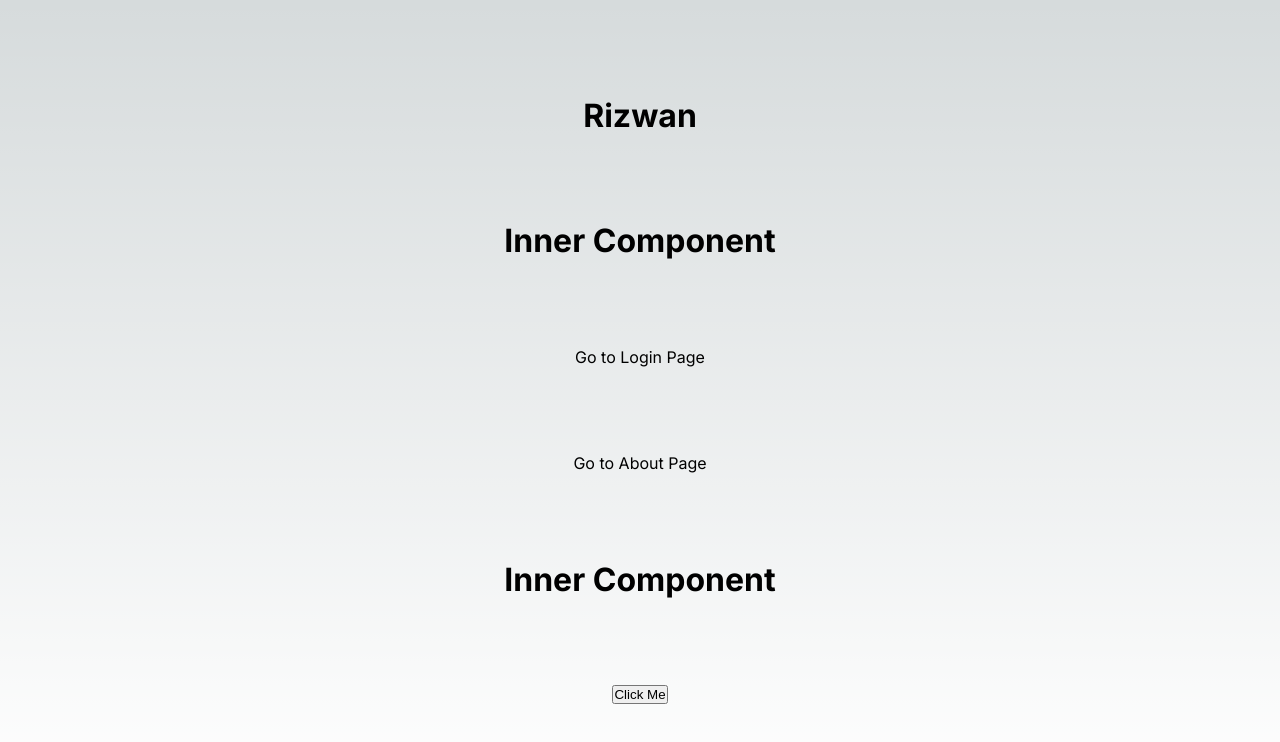
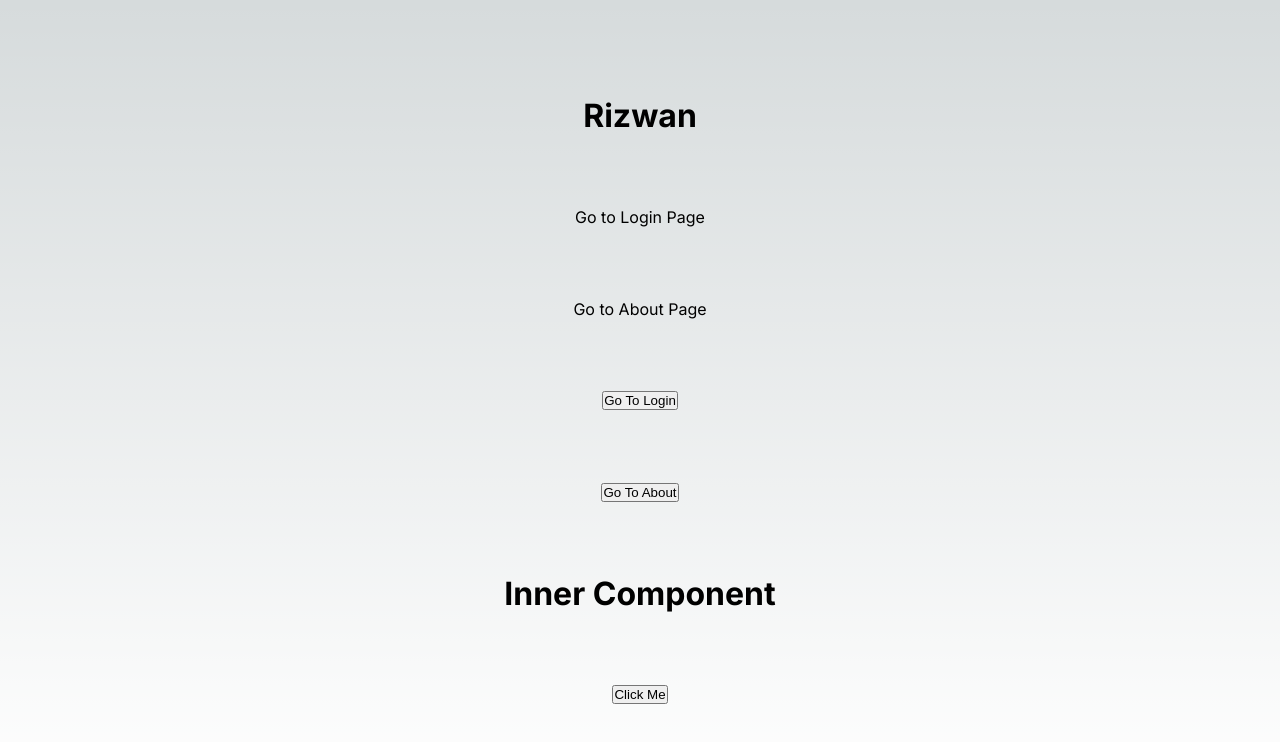
Before and after one commit to er-rizwan/NextJS, a Next.js app: page / in a window 1280 px wide. Shown: the top 742 px of the page. Built offline with nearby package versions, Linux system fonts and the light colour scheme.

Commit message:
added new pages

```diff
--- a/src/app/page.js
+++ b/src/app/page.js
@@ -4,9 +4,10 @@ import Image from "next/image";
 import styles from "./page.module.css";
 import { useState } from "react";
 import Link from "next/link";
+import {useRouter} from "next/navigation";
 
 export default function Home() {
-
+  const router= useRouter();
   const [name, setName]=useState('Rizwan');
 
   const Apple=()=>{
@@ -19,14 +20,18 @@ export default function Home() {
     )
   }
 
+  const Navig =(rName)=>{
+    router.push(rName)
+  }
 
 
   return (
     <main className={styles.main}>
       <h1>{name}</h1>
-      <InnerComp/>
       <Link href="/Login">Go to Login Page</Link>
       <Link href="/About">Go to About Page</Link>
+      <button onClick={()=>Navig('/Login')}>Go To Login</button>
+      <button onClick={()=>Navig('/About')}>Go To About</button>
       {InnerComp()}
       <button onClick={()=>Apple()}>Click Me</button>
     </main>
```
